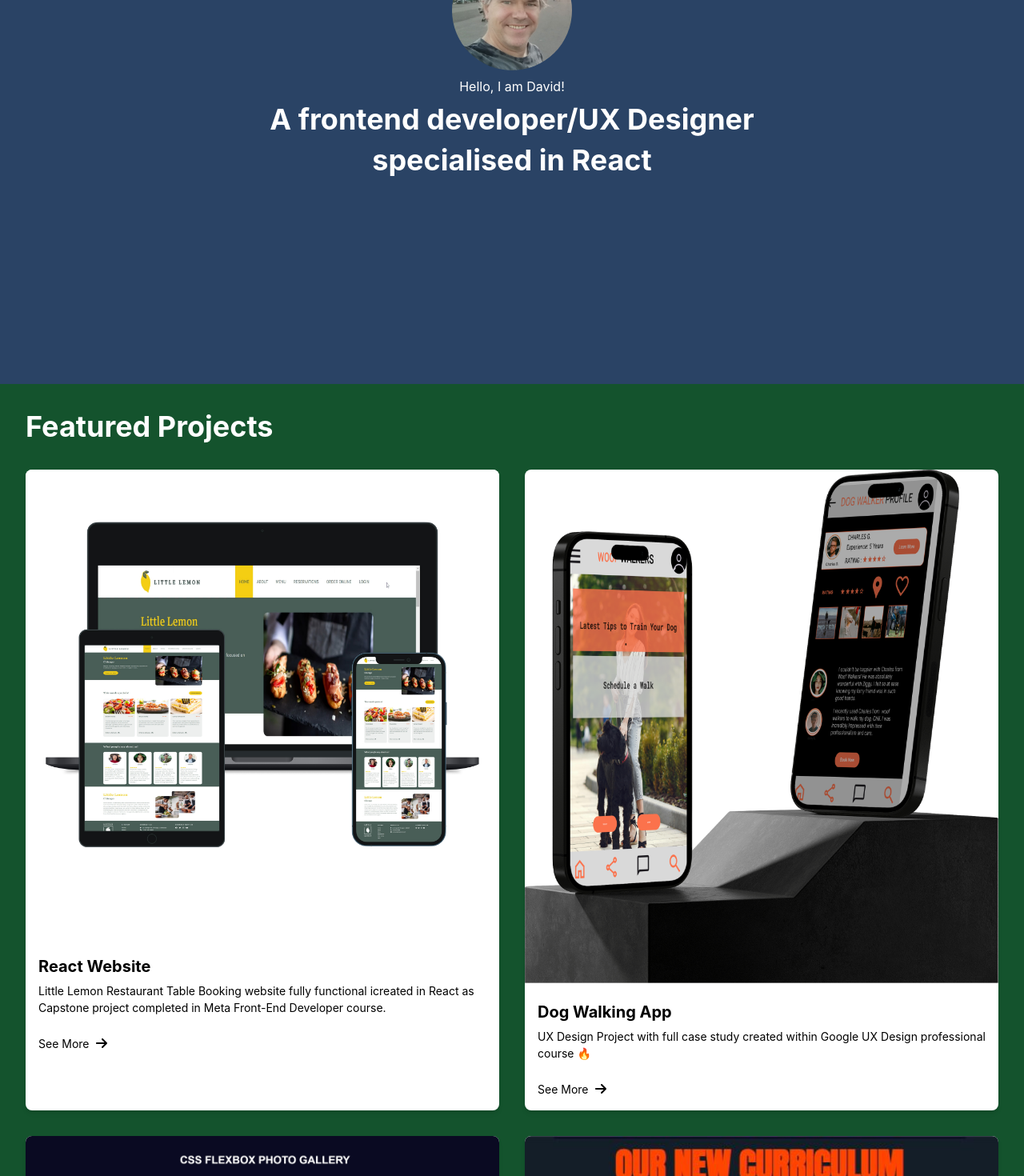
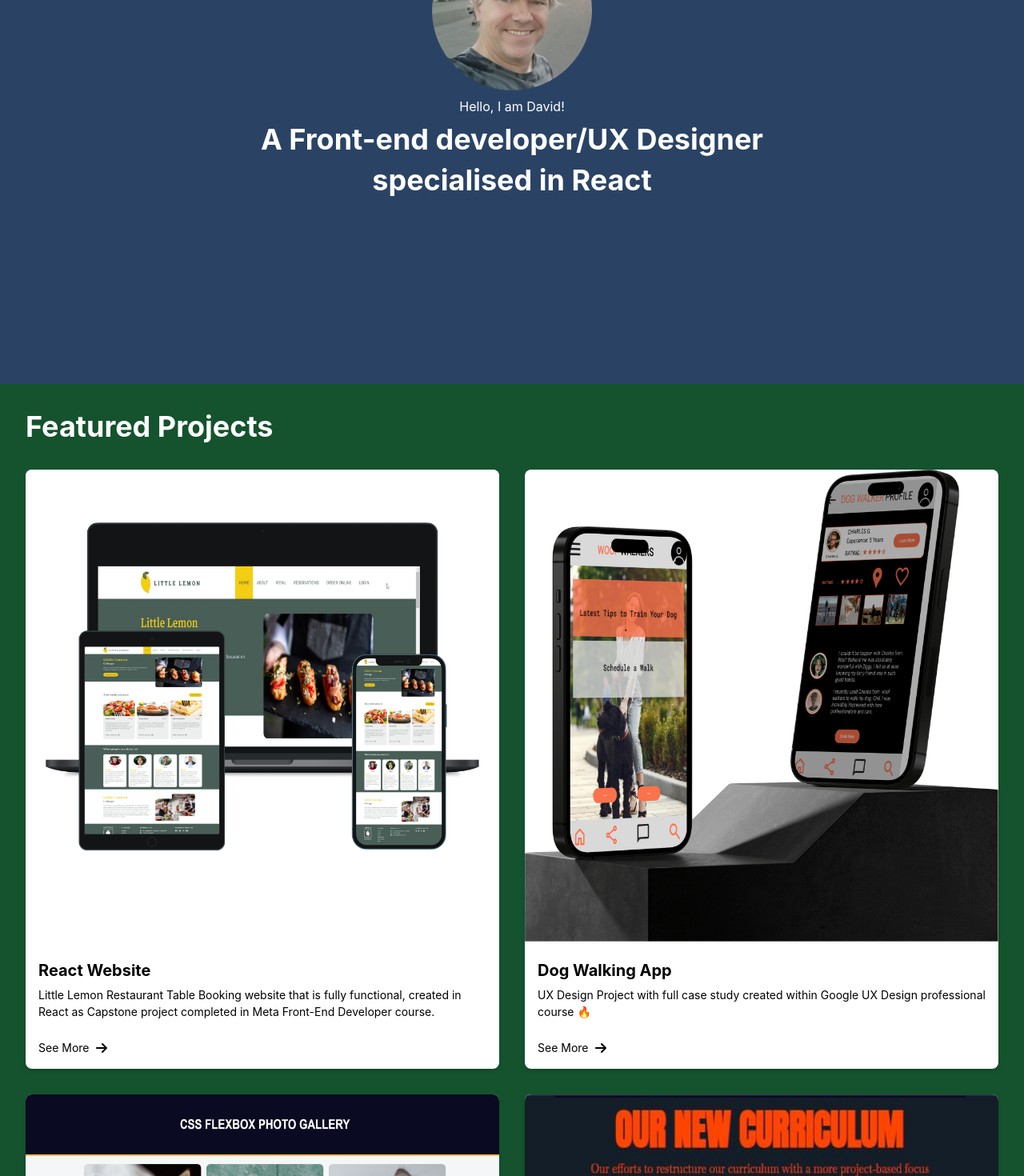
Before and after one commit to grnt7/React-Portfolio, a React (Create React App) app: page / in a window 1280 px wide. Shown: the part 320-1790 px from the top of the page at 80% size. Built offline with nearby package versions, Linux system fonts and the light colour scheme.

Commit message:
Project section update with links

```diff
--- a/public/index.html
+++ b/public/index.html
@@ -7,7 +7,7 @@
     <meta name="theme-color" content="#000000" />
     <meta
       name="description"
-      content="Web site created using create-react-app"
+      content="Portfolio Web site created using create-react-app"
     />
     <link rel="apple-touch-icon" href="%PUBLIC_URL%/logo192.png" />
     <!--
--- a/src/components/Card.js
+++ b/src/components/Card.js
@@ -18,7 +18,7 @@ const Card = ({ title, description, imageSrc }) => {
 				boxShadow: 'lg',
 				textDecoration: 'none',
 			}}>
-			<Image
+			<Image height="590px"
 				src={imageSrc}
 				alt={title}
 
@@ -41,7 +41,7 @@ const Card = ({ title, description, imageSrc }) => {
 				justify='space-between'
 
 				w='20%'>
-				<Text fontSize='sm'>See More</Text>
+				<Text fontSize='sm'><a href= "https://zingy-bavarois-d1368f.netlify.app/">See More</a></Text>
 				<FontAwesomeIcon
 					icon={faArrowRight}
 					size='1x'
--- a/src/components/LandingSection.js
+++ b/src/components/LandingSection.js
@@ -5,13 +5,14 @@ import Photo from "../images/DavidGSQ.jpg";
 
 
 const greeting = "Hello, I am David!";
-const bio1 = "A frontend developer/UX Designer";
+const bio1 = "A Front-end developer/UX Designer";
 const bio2 = "specialised in React";
 
 // Implement the UI for the LandingSection component according to the instructions.
 // Use a combination of Avatar, Heading and VStack components.
 const LandingSection = () => (
   <FullScreenSection
+
     justifyContent="center"
     alignItems="center"
     isDarkBackground
@@ -21,7 +22,7 @@ const LandingSection = () => (
  <VStack>
  <Image
   borderRadius='full'
-  boxSize='150px'
+  boxSize='200px'
   src={Photo}
   alt='DG'
 />
--- a/src/components/ProjectsSection.js
+++ b/src/components/ProjectsSection.js
@@ -8,7 +8,7 @@ const projects = [
 	{
 		title: 'React Website',
 		description:
-			'Little Lemon Restaurant Table Booking website fully functional icreated in React as Capstone project completed in Meta Front-End Developer course.',
+			'Little Lemon Restaurant Table Booking website that is fully functional, created in React as Capstone project completed in Meta Front-End Developer course.',
 		getImageSrc: () => require('../images/Frame 1 (2).jpg'),
 	},
 	{
```
Also changed, not shown: src/index.css (line endings or trailing spaces).
